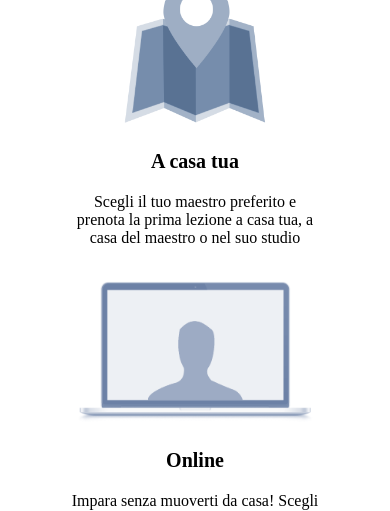
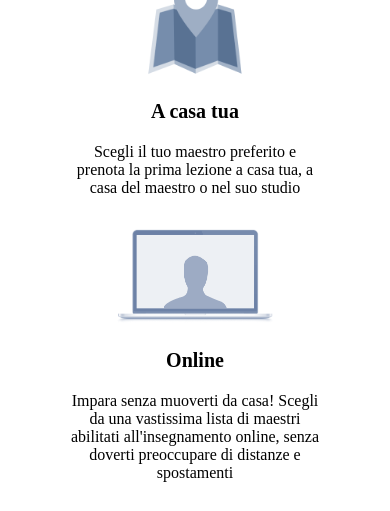
Before and after one commit to DevidCesare17/html-css-resp-wannabe-12bool, a plain HTML site: page index.html in a window 390 px wide. Shown: the part 107-618 px from the top of the page. Drawn offline with Linux system fonts and the light colour scheme.

Commit message:
Aggiunte modifiche dimensioni immagini responsive

```diff
--- a/css/style.css
+++ b/css/style.css
@@ -5,7 +5,7 @@
 }
 
 .debug img{
-  max-height: 150px;
+  max-height: 200px;
   width: auto;
 }
 
@@ -47,6 +47,10 @@
   .container [class*="col-"]{
     padding-bottom: 10%;
   }
+  .debug img{
+    max-height: 100px;
+    width: auto;
+  }
 }
 /* /modifiche padding smartphone */
 
@@ -55,5 +59,9 @@
   .container [class*="col-"]{
     padding-bottom: 5%;
   }
+  .debug img{
+    max-height: 150px;
+    width: auto;
+  }
 }
 /* modifiche padding tablet */
```
